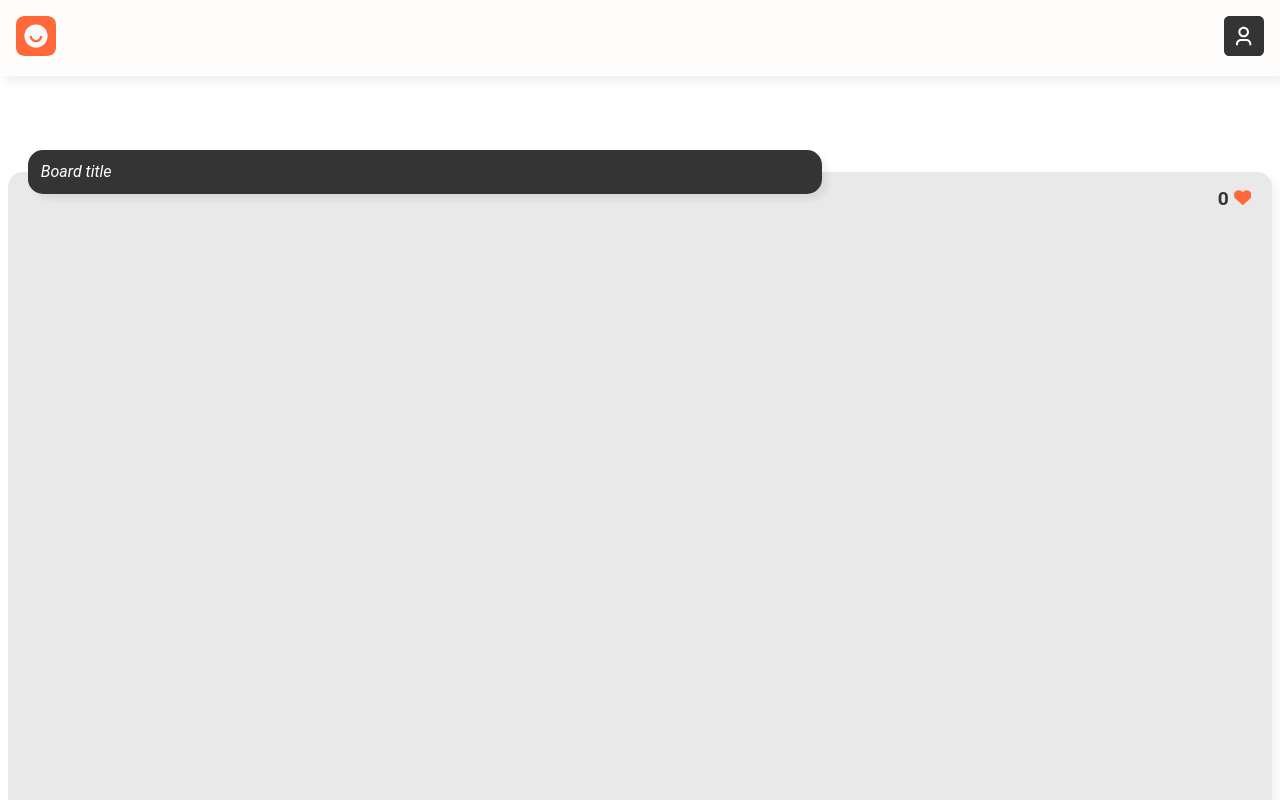
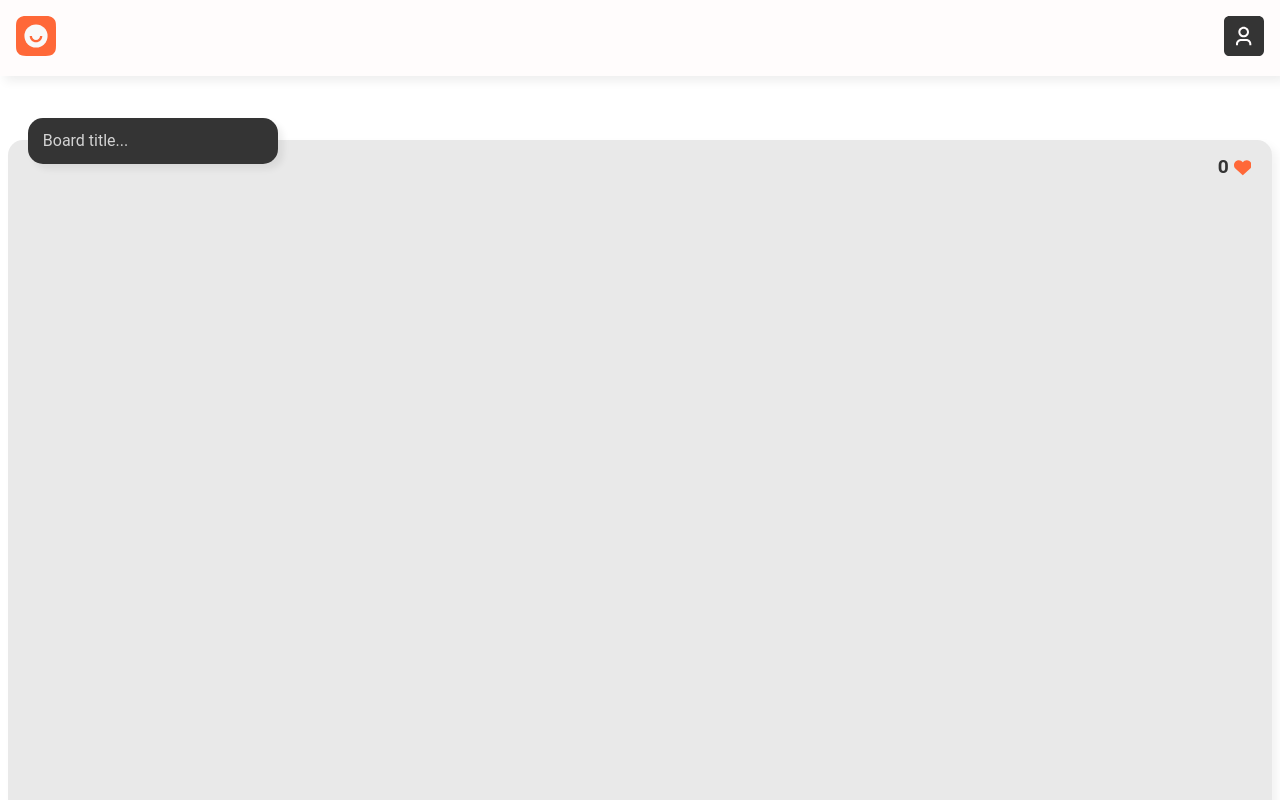
Before and after one commit to TikhonovaKs/mood-board, a React (Create React App) app: page /myboard in a window 1280 px wide. Shown: the top 800 px of the page. Built offline with nearby package versions, Linux system fonts and the light colour scheme.

Commit message:
add editable title + css fix

```diff
--- a/src/pages/BoardPage/BoardPage.css
+++ b/src/pages/BoardPage/BoardPage.css
@@ -3,48 +3,65 @@ p {
 }
 
 .boardpage {
-  margin-top: 4rem;
+  margin-top: 2rem;
   padding: 0.5rem;
 }
 
-.boardpage__flexContainer {
-  background-color: #e9e9e9;
-  border-radius: 15px;
-  height: 100vh;
-  display: flex;
-  justify-content: right;
-  padding: 1rem;
-  box-shadow: 5px 5px 10px rgba(0, 0, 0, 0.05);
-}
-
 .boardpage__title {
-  background-color: #343434;
   display: inline-block;
   border-radius: 15px;
   position: absolute;
   margin-top: -22px;
   margin-left: 20px;
   padding: 0.8rem;
-  min-width: 60%;
+  min-width: 40%;
   font-style: italic;
   color: white;
   box-shadow: 5px 5px 7px rgba(0, 0, 0, 0.07);
 }
 
+.boardpage__title,
+input {
+  border: none;
+  background-color: #343434;
+  color: white;
+}
+
+input::placeholder {
+  color: lightgray;
+}
+
+input:focus,
+textarea:focus {
+  outline: none;
+}
+
+.boardpage__container {
+  background-color: #e9e9e9;
+  border-radius: 15px;
+  height: 100vh;
+  padding: 1rem;
+  box-shadow: 5px 5px 10px rgba(0, 0, 0, 0.05);
+}
+
+.boardpage__likesContainer {
+  display: flex;
+  justify-content: right;
+}
+
 .boardpage__likes {
   display: flex;
   gap: 0.3rem;
-  padding-right: 0.3rem;
   font-weight: 700;
   font-size: 1.2rem;
   color: #343434;
+  align-content: center;
 }
 
 .boardpage__heartButton {
   cursor: pointer;
   display: flex;
   align-items: center;
-  height: 1.2rem;
 }
 
 .boardpage__heartIcon path {
@@ -56,8 +73,23 @@ p {
   width: 1.1rem;
 }
 
-@media screen and (min-width: 700px) {
+@media screen and (min-width: 768px) {
+  .boardpage {
+    margin-top: 2rem;
+  }
   .boardpage__flexContainer {
     justify-content: right;
   }
+  .boardpage__title {
+    min-width: 20%;
+  }
+  .boardpage__likes {
+    padding-right: 0.3rem;
+  }
 }
+
+@media screen and (min-width: 1280px) {
+  .boardpage__title {
+    min-width: 10%;
+  }
+}
--- a/src/pages/BoardPage/BoardPage.js
+++ b/src/pages/BoardPage/BoardPage.js
@@ -1,9 +1,22 @@
 import "./BoardPage.css";
 import { ReactComponent as HeartIcon } from "../../Icons/heart-dark.svg";
 import { useState } from "react";
+import { useRef } from "react";
 
 export default function BoardPage() {
+  const inputRef = useRef();
   const [likes, setLikes] = useState(0);
+  const [boardTitle, setBoardTitle] = useState("");
+
+  console.log("boardtitle: ", { boardTitle });
+
+  function onChangeTitle(e) {
+    setBoardTitle(e.target.value);
+  }
+
+  function onSubmitForm(e) {
+    e.preventDefault();
+  }
 
   function handleLikes() {
     setLikes(likes + 1);
@@ -12,13 +25,22 @@ export default function BoardPage() {
   return (
     <section className="boardpage">
       <div className="boardpage__title">
-        <p>Board title</p>
+        <form className="boardpage__titleForm" onSubmit={onSubmitForm}>
+          <input
+            className="boardpage__input"
+            type="text"
+            onChange={onChangeTitle}
+            placeholder={boardTitle ? boardTitle : "Board title..."}
+          />
+        </form>
       </div>
-      <div className="boardpage__flexContainer">
-        <div className="boardpage__likes">
-          {likes}
-          <div className="boardpage__heartButton" onClick={handleLikes}>
-            <HeartIcon className="boardpage__heartIcon" />
+      <div className="boardpage__container">
+        <div className="boardpage__likesContainer">
+          <div className="boardpage__likes">
+            {likes}
+            <div className="boardpage__heartButton" onClick={handleLikes}>
+              <HeartIcon className="boardpage__heartIcon" />
+            </div>
           </div>
         </div>
       </div>
```
